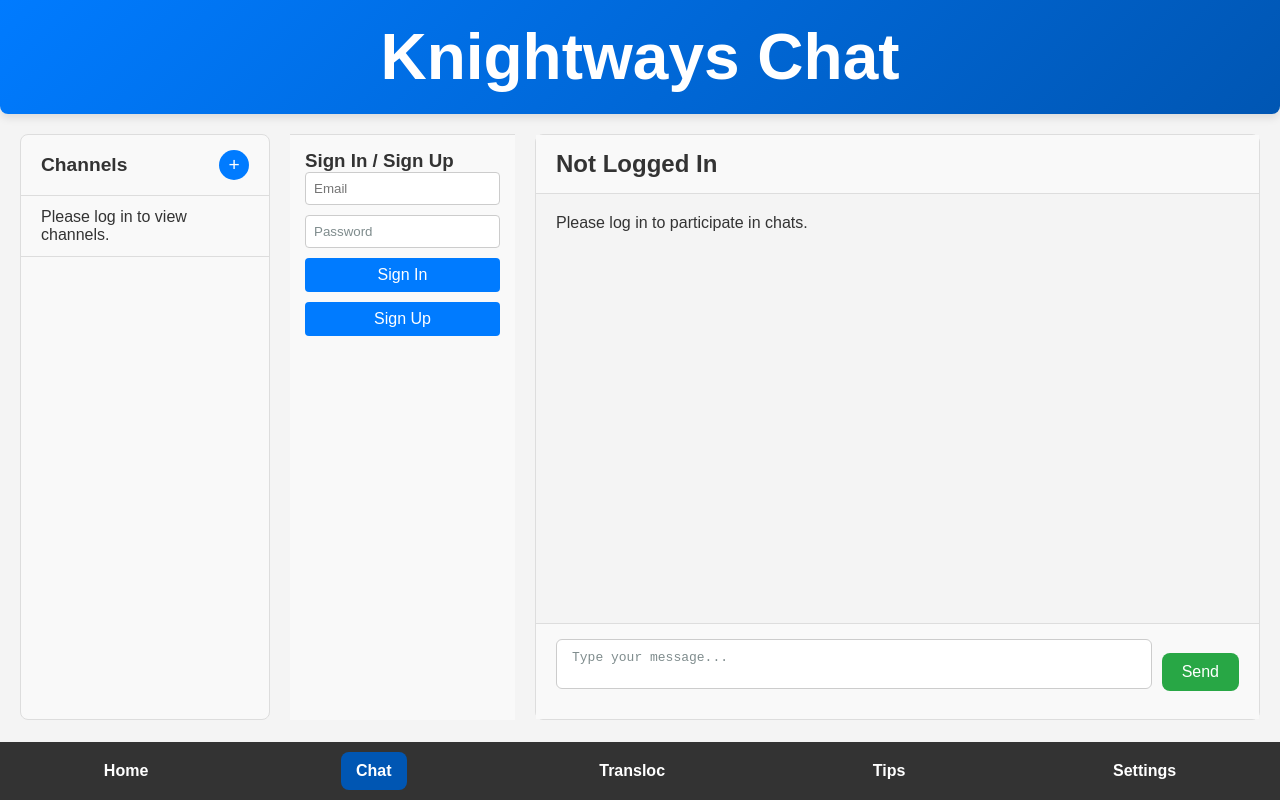
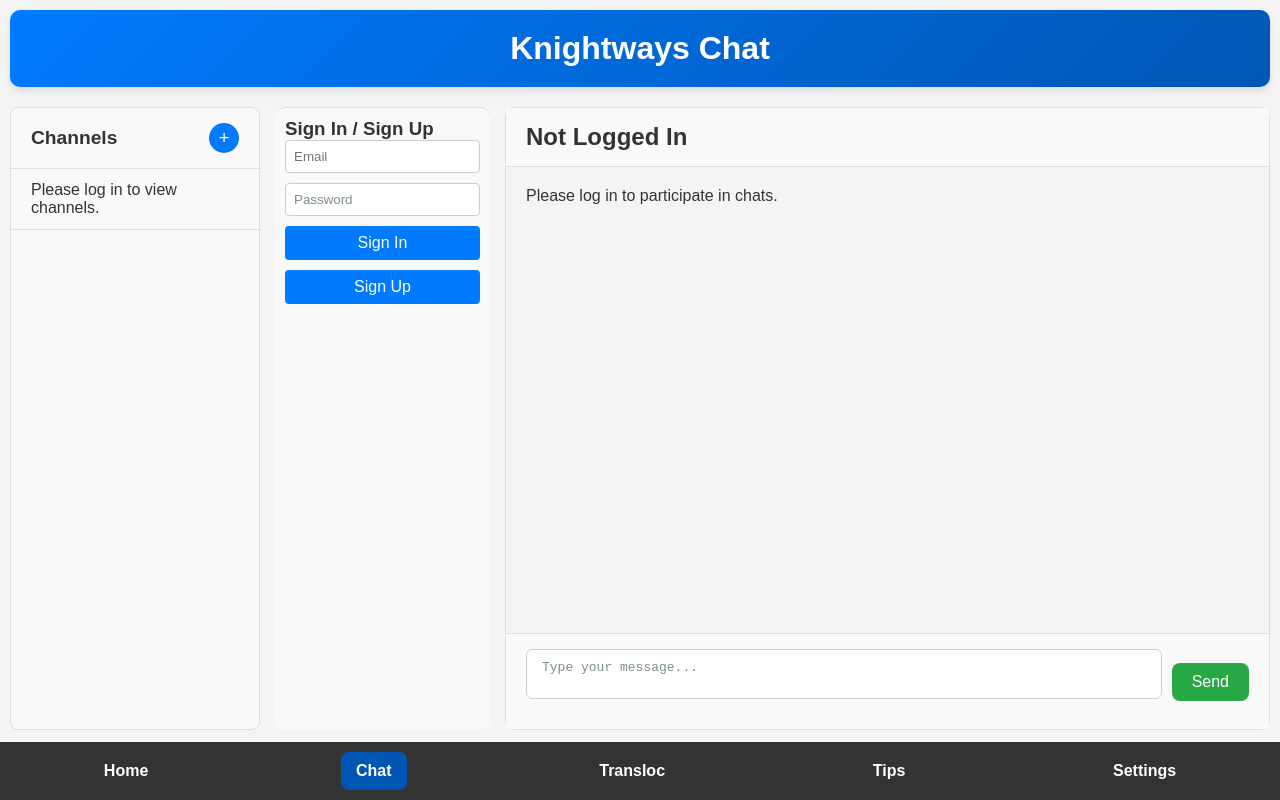
Before and after one commit to sporbz0/Knightways, a plain HTML site: page chat.html in a window 1280 px wide. Drawn offline with Linux system fonts and the light colour scheme; no server answers.

Commit message:
header adjustment

```diff
--- a/chat.html
+++ b/chat.html
@@ -6,6 +6,9 @@
     <link rel="stylesheet" href="css/styles.css">
 </head>
 <body>
+
+    <div class="wrapper">
+
     <header>
         <h1>Knightways Chat</h1>
     </header>
@@ -59,6 +62,8 @@
         </section>
     </main>
 
+</div>
+
     <!-- Modal for Creating Channels -->
     <div id="createChannelModal" class="modal">
         <div class="modal-content">
--- a/css/styles.css
+++ b/css/styles.css
@@ -229,11 +229,11 @@ header {
     color: var(--header-text-color);
     text-align: center;
     padding: 20px 0;
-    font-size: 2em;
+    margin: 0;
+    font-size: 16px;
     font-weight: bold;
     box-shadow: 0 4px 8px rgba(0, 0, 0, 0.1);
-    border-bottom-left-radius: 8px;
-    border-bottom-right-radius: 8px;
+    border-radius: 10px;
     transition: background var(--transition-duration) ease;
 }
 
@@ -282,9 +282,8 @@ main.transloc-container,
 main.settings-container {
     display: flex;
     flex: 1;
-    gap: 20px; /* Space between sidebar and main content */
-    padding: 20px;
-    overflow-y: auto;
+    gap: 15px; /* Space between sidebar and main content */
+    padding-top: 20px;
 }
 
 /* General Layout for Pages without Sidebar */
@@ -366,7 +365,7 @@ main.settings-container {
     flex-direction: column;
     background-color: var(--section-background);
     border: 1px solid var(--section-border-color);
-    border-radius: 8px;
+    border-radius: 10px;
     transition: background-color var(--transition-duration) ease, border-color var(--transition-duration) ease;
 }
 
@@ -1204,9 +1203,8 @@ body, header, nav, .settings-section, button, input, select, textarea, .chat-mes
     display: flex;
     flex-direction: column;
     flex: 1; /* Allows the container to grow and fill available space */
-    padding: 20px; /* Optional padding around the content */
     box-sizing: border-box; /* Ensures padding is included in the total width and height */
-    overflow-y: auto; /* Enables vertical scrolling if content overflows */
+    /* overflow-y: auto;  Enables vertical scrolling if content overflows */
     height: calc(100vh - 100px); /* Adjusts height based on header and nav bar heights */
 }
 
@@ -1427,9 +1425,10 @@ body, header, nav, .settings-section, button, input, select, textarea, .chat-mes
 
 /* Sign-In/Sign-Up Form in Sidebar */
 .auth-container {
-    padding: 15px;
+    padding: 10px;
     border-top: 1px solid var(--section-border-color);
     background-color: var(--section-background);
+    border-radius: 10px;
 }
 
 #auth-form input {
@@ -1589,3 +1588,13 @@ body, header, nav, .settings-section, button, input, select, textarea, .chat-mes
 #auth-signout:hover {
     background-color: var(--primary-button-hover-bg); /* Hover color */
 }
+
+/* Wrapper Styles */
+.wrapper {
+    display: flex;
+    flex-direction: column;
+    height: 100vh; /* Full viewport height */
+    width: 100vw;  /* Full viewport width */
+    padding: 10px;
+    overflow-y: auto;
+}
```
Also changed, not shown: settings.html (+4 -0 lines), tips.html (+2 -0 lines).
